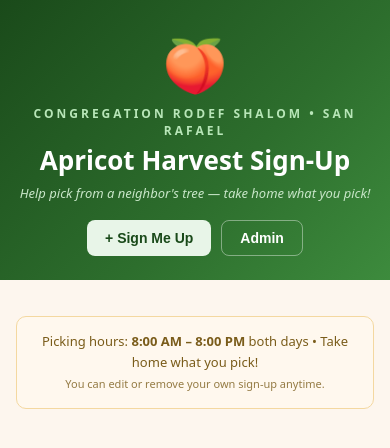
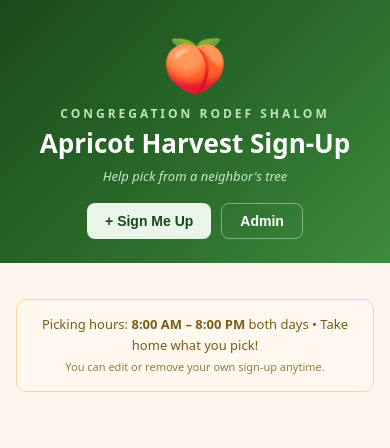
Before and after one commit to samurai-vershlugan/Apricot-Picking, a plain HTML site: page index.html in a window 390 px wide. Drawn offline with nearby package versions, Linux system fonts and the light colour scheme; no server answers.

Commit message:
Remove San Rafael, tagline; show phone on all signups

```diff
--- a/index.html
+++ b/index.html
@@ -80,9 +80,9 @@
 
 <div class="header">
   <div class="header-icon">&#127825;</div>
-  <div class="header-sub">Congregation Rodef Shalom &bull; San Rafael</div>
+  <div class="header-sub">Congregation Rodef Shalom</div>
   <h1>Apricot Harvest Sign-Up</h1>
-  <p>Help pick from a neighbor&#39;s tree &mdash; take home what you pick!</p>
+  <p>Help pick from a neighbor&#39;s tree</p>
   <div class="header-btns">
     <button class="btn-primary" onclick="showView('add')">+ Sign Me Up</button>
     <button class="btn-ghost" id="adminBtn" onclick="showView('admin')">Admin</button>
@@ -283,7 +283,7 @@
         <div class="signup-info">
           <div class="signup-name">${escHtml(s.name)}${isMe ? '<span class="signup-you">You</span>' : ''}</div>
           <div class="signup-time">${fmtTime(s.start_h, s.start_m)} &ndash; ${fmtTime(s.end_h, s.end_m)}</div>
-          ${adminUnlocked ? '<div class="signup-phone">' + escHtml(s.phone) + '</div>' : ''}
+          <div class="signup-phone">${escHtml(s.phone)}</div>
         </div>
         ${canManage ? `<div class="signup-actions">
           <button class="btn-edit" onclick="openEdit(${JSON.stringify(s).split('"').join('&quot;')})">Edit</button>
```
